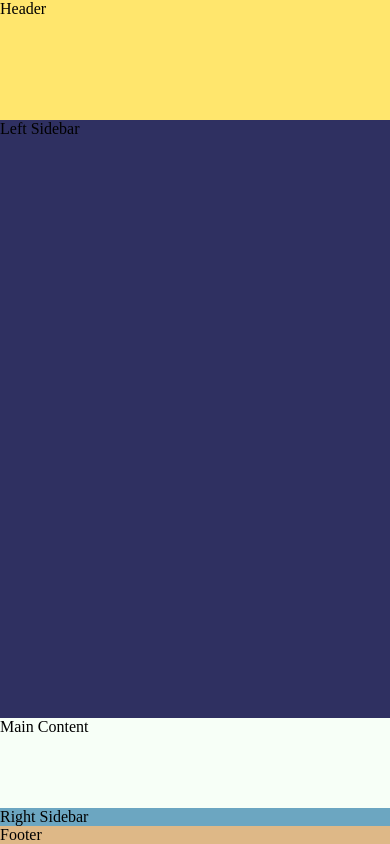
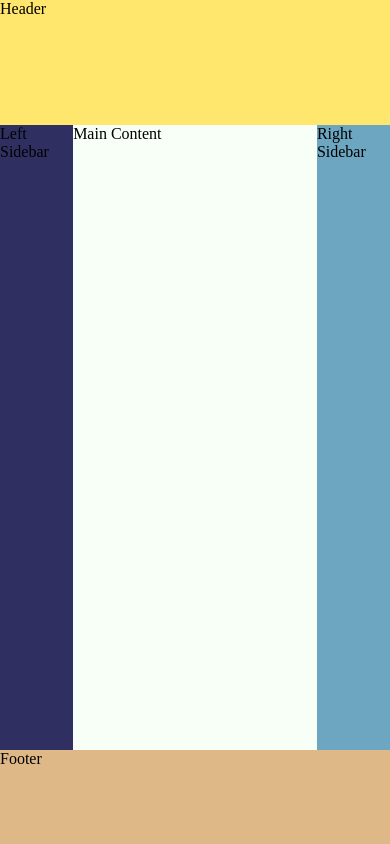
Before and after one commit to CastonPursuit/holyGrailRD, a plain HTML site: page index.html in a window 390 px wide. Drawn offline with Linux system fonts and the light colour scheme.

Commit message:
update: media queries

```diff
--- a/styles/style.scss
+++ b/styles/style.scss
@@ -1,11 +1,5 @@
 @import "./variables";
 @import "./setup";
-
-// $delft_blue: #2F3061;
-// $naples_yellow: #FFE66D;
-// $jet_black: #343434;
-// $mint_cream: #F7FFF7;
-/// air_blue
 
 .grid-container {
     position: absolute;
@@ -46,22 +40,3 @@ footer {
     background-color: burlywood;
     grid-area: footer;
 }
-
-@media (min-width: 471px) { /// stay green until ... or this is true until 200px
-
-
-}
-
-@media (max-width: 600px) { /// stay green until ... or this is true until 200px. whaterver is inside this media query needs to
-    /// be seen until it past the max width. inside the query is true until the max width
-    .grid-container {
-        grid-template-columns: 1fr;
-        grid-template-areas:
-        "header"
-        "nav"
-        "main"
-        "aside"
-        "footer"
-        ;
-    }
-}
```
Also changed, not shown: styles/style.css, 1 other file.
